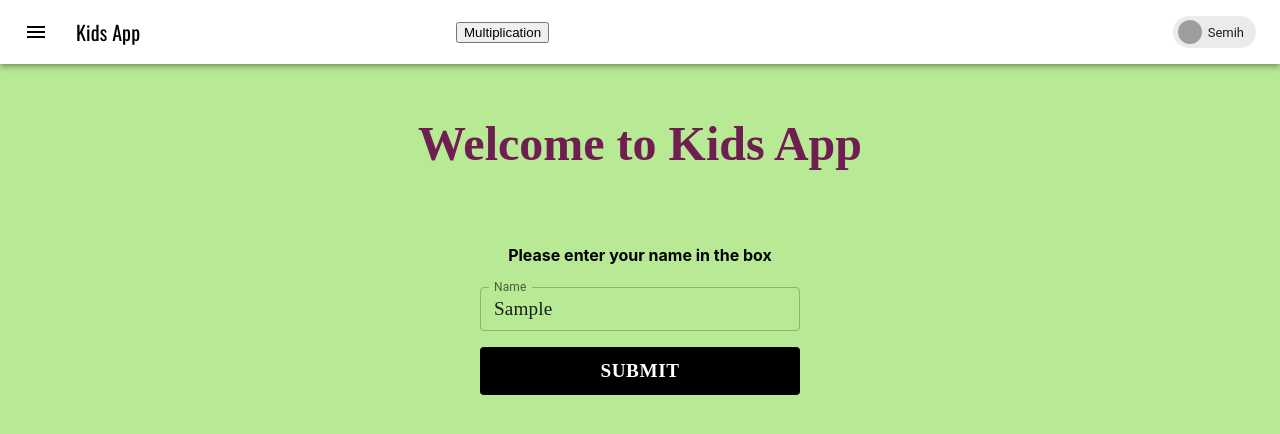
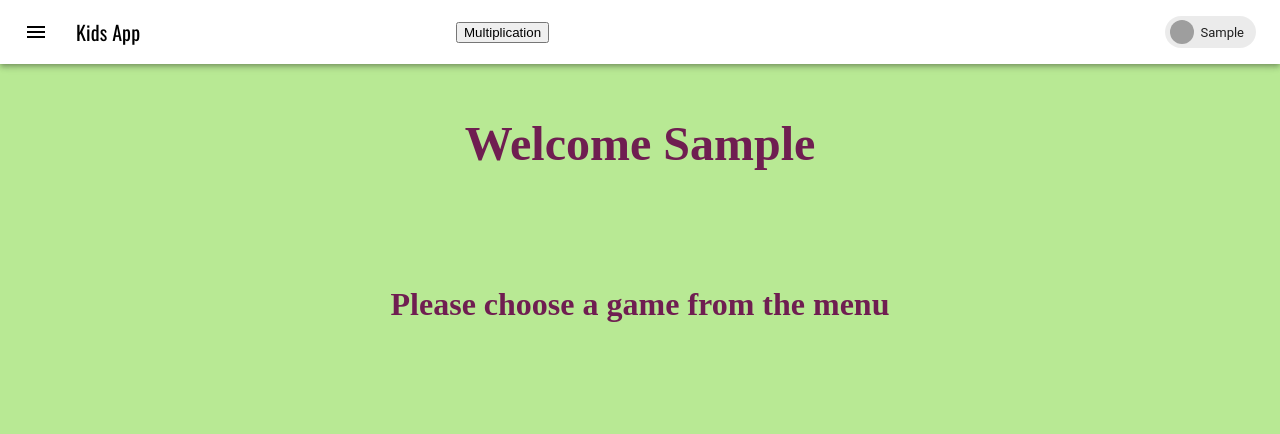
Before and after one commit to SemihDurmus/kids-app, a React (Create React App) app: page / in a window 1280 px wide. Both pictures are taken after typing "Sample" into the empty fields and a click on the button "SUBMIT". Shown: the top 434 px of the page. Built offline with nearby package versions, Linux system fonts and the light colour scheme; grey boxes are pictures that could not be loaded; a web font is replaced by a local one.

Commit message:
add user context

```diff
--- a/src/App.tsx
+++ b/src/App.tsx
@@ -1,14 +1,20 @@
+import { useState } from "react";
 import { Route, Routes, BrowserRouter as Router } from "react-router-dom";
 
 import Points from "pages/points/Points";
+import Back from "maincomponents/back/Back";
 import Welcome from "pages/welcome/Welcome";
 import NavBar from "maincomponents/navbar/Navbar";
 import MultiplicationRouter from "pages/multiplication/MultiplicationRouter";
-import Back from "maincomponents/back/Back";
+
+import { UserContext } from "context/userContext";
 
 function App() {
+  const [currentUser, setCurrentUser] = useState("");
+
   return (
     <Router>
+      <UserContext.Provider value={{ currentUser, setCurrentUser }}>
         <NavBar />
         <Routes>
           <Route path="/" element={<Welcome />} />
@@ -16,6 +22,7 @@ function App() {
           <Route path="/points" element={<Points />} />
         </Routes>
         <Back />
+      </UserContext.Provider>
     </Router>
   );
 }
--- /dev/null
+++ b/src/context/userContext.ts
@@ -0,0 +1,8 @@
+import { createContext } from "react";
+
+export const UserContext = createContext<IUserContext>({ currentUser: "" });
+
+export interface IUserContext {
+  currentUser: string;
+  setCurrentUser?: React.Dispatch<React.SetStateAction<string>>;
+}
--- a/src/maincomponents/navbar/Navbar.tsx
+++ b/src/maincomponents/navbar/Navbar.tsx
@@ -1,3 +1,5 @@
+import { useContext } from "react";
+
 import Box from "@mui/material/Box";
 import { styled } from "@mui/system";
 import AppBar from "@mui/material/AppBar";
@@ -8,10 +10,11 @@ import MenuIcon from "@mui/icons-material/Menu";
 import IconButton from "@mui/material/IconButton";
 import Typography from "@mui/material/Typography";
 
+import { UserContext } from "../../context/userContext";
+
 export const NavBar = () => {
-  const userName = "Semih";
+  const { currentUser } = useContext(UserContext);
   const navigate = useNavigate();
-
   return (
     <Box sx={{ flexGrow: 1, height: "8vh" }}>
       <AppBar position="sticky" color="transparent">
@@ -53,12 +56,14 @@ export const NavBar = () => {
               </button>
               {/* <button onClick={() => navigate("/points")}>Points</button> */}
             </Box>
-            <Chip
-              avatar={
-                <Avatar alt="Natacha" src="/static/images/avatar/1.jpg" />
-              }
-              label={userName}
-            />
+            {currentUser && (
+              <Chip
+                avatar={
+                  <Avatar alt="Natacha" src="/static/images/avatar/1.jpg" />
+                }
+                label={currentUser}
+              />
+            )}
           </Box>
         </Toolbar>
       </AppBar>
--- a/src/pages/multiplicationGame/utils.ts
+++ b/src/pages/multiplicationGame/utils.ts
@@ -1,8 +1,6 @@
+import { getRandomNr } from "utils/getRandomNr";
+import { shuffleArray } from "utils/shuffleArray";
 import { OptionType, QuestionSetType } from "./types";
-
-const getRandomNr = (min: number, max: number): number => {
-  return Math.floor(Math.random() * (max - min + 1)) + min;
-};
 
 const createWrongOption = (
   options: OptionType[],
@@ -17,14 +15,6 @@ const createWrongOption = (
     num2 = getRandomNr(min, max);
   }
   return { option: num1 * num2, isCorrect: false };
-};
-
-const shuffleArray = (array: OptionType[]) => {
-  for (let i = array.length - 1; i > 0; i--) {
-    const j = Math.floor(Math.random() * (i + 1));
-    [array[i], array[j]] = [array[j], array[i]];
-  }
-  return array;
 };
 
 export const createQuestionSet = (level: number): QuestionSetType => {
--- a/src/pages/welcome/Welcome.tsx
+++ b/src/pages/welcome/Welcome.tsx
@@ -1,13 +1,38 @@
 import styled from "styled-components";
-import { ReactElement, useRef } from "react";
+import { ReactElement, useRef, useContext } from "react";
 import { Button, Container, TextField } from "@mui/material";
 
+import { UserContext } from "../../context/userContext";
+import { addUserToStorage } from "utils/adduserToStorage";
 import { TitleBox } from "maincomponents/styledComponents/StyledComponents";
+import { capitalizeFirstLetters } from "utils/capitalizeFirstLetters";
+
 export const Welcome = (): ReactElement => {
   const textInputRef = useRef<HTMLInputElement>(null);
+
+  const { currentUser, setCurrentUser } = useContext(UserContext);
+
   const handleClick = () => {
-    console.log("MUI ", textInputRef?.current?.value);
+    const name = textInputRef?.current?.value;
+    if (name) {
+      const refinedName = capitalizeFirstLetters(name);
+      addUserToStorage(refinedName);
+      setCurrentUser && setCurrentUser(refinedName);
+    }
   };
+
+  if (currentUser) {
+    return (
+      <Wrapper maxWidth={false}>
+        <TitleBox>
+          <h1>Welcome {currentUser}</h1>
+          <h1 style={{ fontSize: "2rem" }}>
+            Please choose a game from the menu
+          </h1>
+        </TitleBox>
+      </Wrapper>
+    );
+  }
   return (
     <Wrapper maxWidth={false}>
       <TitleBox>
@@ -49,8 +74,6 @@ const InputBox = styled.div`
 const StyledButton = styled(Button)`
   &.MuiButton-root {
     width: 20rem;
-    //   color: #fff;
-    //   background-color: #7f8c8d;
     color: #fff;
     background-color: #000;
     font-size: 1.2rem;
@@ -58,7 +81,6 @@ const StyledButton = styled(Button)`
     font-family: "Short stack", cursive;
     border: 1px solid transparent;
     &:hover {
-      //   background-color: #d35400;
       border-color: #000;
       background-color: #2d3436;
       cursor: pointer;
--- /dev/null
+++ b/src/utils/adduserToStorage.ts
@@ -0,0 +1,23 @@
+export const addUserToStorage = (submittedName: string) => {
+  const usersData = localStorage.getItem("users");
+  const parsedUsers: UserType[] = JSON.parse(usersData || "[]");
+  const submittedNameExists = parsedUsers.some(
+    (el) => el.userName.toLowerCase() === submittedName.toLowerCase()
+  );
+  if (!submittedNameExists) {
+    const newEntry: UserType = { userName: submittedName };
+    parsedUsers.push(newEntry);
+    localStorage.setItem("users", JSON.stringify(parsedUsers));
+  }
+};
+
+type UserType = {
+  userName: string;
+  scores?: [
+    {
+      score: number;
+      maxLevel: number;
+      date: Date;
+    }
+  ];
+};
--- /dev/null
+++ b/src/utils/capitalizeFirstLetters.ts
@@ -0,0 +1,9 @@
+export const capitalizeFirstLetters = (str: string): string => {
+  const arr = str.split(" ");
+
+  for (let i = 0; i < arr.length; i++) {
+    arr[i] = arr[i].charAt(0).toUpperCase() + arr[i].slice(1).toLowerCase();
+  }
+
+  return arr.join(" ");
+};
--- /dev/null
+++ b/src/utils/getRandomNr.ts
@@ -0,0 +1,3 @@
+export const getRandomNr = (min: number, max: number): number => {
+  return Math.floor(Math.random() * (max - min + 1)) + min;
+};
--- /dev/null
+++ b/src/utils/shuffleArray.ts
@@ -0,0 +1,7 @@
+export const shuffleArray = (array: any[]) => {
+  for (let i = array.length - 1; i > 0; i--) {
+    const j = Math.floor(Math.random() * (i + 1));
+    [array[i], array[j]] = [array[j], array[i]];
+  }
+  return array;
+};
```
Lines whose indentation alone changed are shown as unchanged.
